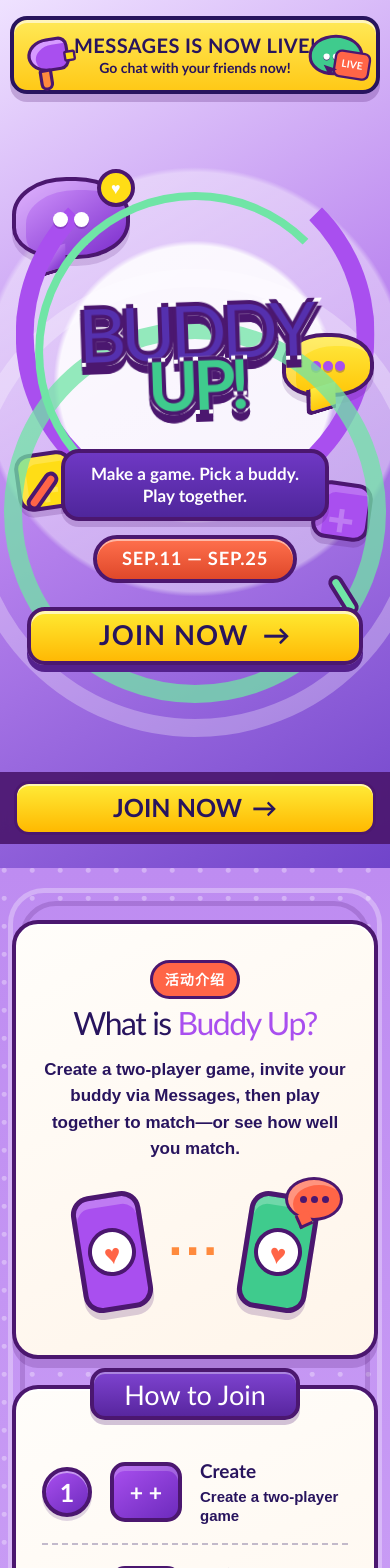
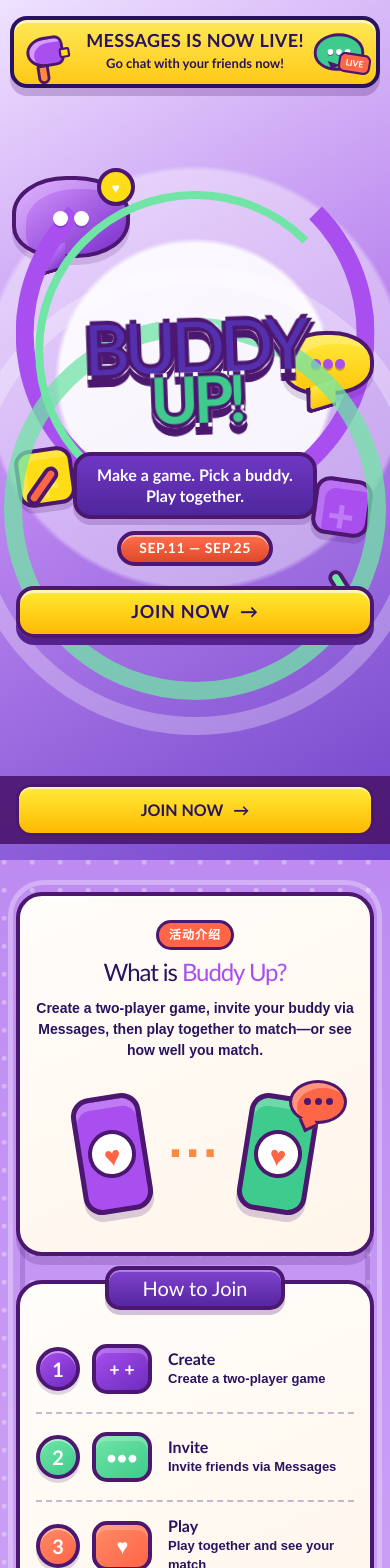
Before and after one commit to yhr502524848-boop/buddy-up-h5, a Next.js app: page / in a window 390 px wide. Shown: the top 1568 px of the page. Built offline with nearby package versions, Linux system fonts and the light colour scheme.

Commit message:
Tune mobile H5 typography and spacing

```diff
--- a/app/globals.css
+++ b/app/globals.css
@@ -837,6 +837,262 @@ button { color: inherit; font: inherit; }
   .toast { bottom: calc(78px + env(safe-area-inset-bottom)); }
 }
 
+/*
+ * In-app H5 type and spacing calibration.
+ * Reference artboard: 393px wide, 1x export.
+ */
+@media (max-width: 480px) {
+  body {
+    font-size: 14px;
+    line-height: 1.5;
+  }
+
+  .hero {
+    padding-inline: 10px;
+    padding-bottom: 32px;
+  }
+  .announcement {
+    min-height: 72px;
+    padding: 8px 52px;
+  }
+  .announcement p {
+    font-size: 18px;
+    line-height: 1.1;
+  }
+  .announcement span {
+    margin-top: 4px;
+    font-size: 13px;
+    line-height: 1.35;
+  }
+  .mini-megaphone {
+    left: 5px;
+    transform: scale(.72) rotate(-9deg);
+  }
+  .live-bubble {
+    right: 2px;
+    transform: scale(.72);
+  }
+  .live-bubble b {
+    font-size: 12px;
+    line-height: 1;
+  }
+  .hero-copy {
+    min-height: calc(100svh - 104px);
+    padding-top: 40px;
+  }
+  .hero-copy h1 {
+    font-size: clamp(66px, 18vw, 78px);
+    line-height: .78;
+  }
+  .hero-copy p {
+    margin: 28px 0 12px;
+    padding: 8px 20px;
+    font-size: 16px;
+    line-height: 1.35;
+  }
+  .hero-copy time {
+    padding: 5px 18px;
+    font-size: 14px;
+    line-height: 1.2;
+  }
+  .primary-cta {
+    min-width: calc(100vw - 32px);
+    min-height: 52px;
+    margin-top: 20px;
+    gap: 10px;
+    font-size: 18px;
+    line-height: 1.2;
+  }
+
+  .event-shell {
+    padding: 32px 16px 104px;
+  }
+  .intro {
+    gap: 16px;
+    padding: 24px 16px 20px;
+  }
+  .eyebrow {
+    margin-bottom: 8px;
+    padding: 4px 10px;
+    font-size: 12px;
+    line-height: 16px;
+  }
+  .intro h2 {
+    margin-bottom: 12px;
+    font-size: 24px;
+    line-height: 1.15;
+  }
+  .intro .section-copy > p:last-child {
+    font-size: 14px;
+    line-height: 1.5;
+  }
+
+  .two-column {
+    margin-top: 24px;
+    gap: 32px;
+  }
+  .panel {
+    padding: 42px 16px 16px;
+  }
+  .ribbon {
+    top: -18px;
+    min-width: 180px;
+    min-height: 44px;
+    padding: 6px 20px;
+  }
+  .ribbon h2 {
+    font-size: 20px;
+    line-height: 1.1;
+  }
+  .step-list li,
+  .reward-list li {
+    min-height: 88px;
+    gap: 12px;
+  }
+  .step-list li {
+    grid-template-columns: 44px 64px 1fr;
+  }
+  .step-list li > span:last-child,
+  .reward-list li > span:last-child {
+    font-size: 13px;
+    line-height: 1.45;
+  }
+  .step-list b,
+  .reward-list b {
+    margin-bottom: 2px;
+    font-size: 16px;
+    line-height: 1.2;
+  }
+  .number-badge {
+    width: 44px;
+    height: 44px;
+    font-size: 20px;
+    line-height: 1;
+  }
+  .step-mark {
+    width: 60px;
+    height: 50px;
+    font-size: 18px;
+    line-height: 1;
+  }
+  .reminder {
+    gap: 12px;
+    margin-top: 12px;
+    padding: 12px 14px;
+  }
+  .reminder p {
+    font-size: 13px;
+    line-height: 1.45;
+  }
+  .reward-list li {
+    grid-template-columns: 64px 1fr;
+    min-height: 96px;
+  }
+  .reward-icon {
+    width: 58px;
+    height: 58px;
+    font-size: 18px;
+    line-height: 1;
+  }
+
+  .showcase,
+  .templates,
+  .powers {
+    margin-top: 32px;
+    padding: 42px 12px 16px;
+  }
+  .showcase-grid {
+    gap: 12px;
+  }
+  .showcase-grid h3 {
+    margin: -8px 8px 8px;
+    padding: 8px;
+    font-size: 16px;
+    line-height: 1.25;
+  }
+  .template-hint {
+    margin-bottom: 12px;
+    font-size: 13px;
+    line-height: 1.5;
+  }
+  .template-grid {
+    gap: 8px;
+  }
+  .template-card {
+    min-height: 144px;
+    padding: 8px 6px 9px;
+  }
+  .template-card:last-child {
+    min-height: 128px;
+  }
+  .template-card > span {
+    min-height: 72px;
+    font-size: 22px;
+    line-height: 1;
+  }
+  .template-card b {
+    min-height: 40px;
+    padding: 6px 4px;
+    font-size: 12px;
+    line-height: 1.25;
+  }
+  .selection {
+    margin-top: 16px;
+    font-size: 13px;
+    line-height: 1.5;
+  }
+
+  .powers {
+    padding-bottom: 16px;
+  }
+  .power-grid {
+    gap: 12px;
+  }
+  .power-grid article {
+    min-height: 88px;
+    gap: 12px;
+    padding: 12px 14px;
+  }
+  .power-grid article span {
+    font-size: 12px;
+    line-height: 1.35;
+  }
+  .power-grid article b {
+    font-size: 16px;
+    line-height: 1.2;
+  }
+
+  .finale {
+    min-height: 150px;
+    margin-top: 24px;
+    padding: 20px 16px;
+    gap: 14px;
+  }
+  .finale p {
+    margin-bottom: 4px;
+    font-size: 13px;
+    line-height: 1.4;
+  }
+  .finale h2 {
+    font-size: 26px;
+    line-height: 1.1;
+  }
+  .mobile-join {
+    padding: 8px 16px max(8px, env(safe-area-inset-bottom));
+  }
+  .mobile-join button {
+    min-height: 52px;
+    font-size: 16px;
+    line-height: 1.2;
+  }
+  .toast {
+    padding: 12px 16px;
+    gap: 8px;
+    font-size: 13px;
+    line-height: 1.4;
+  }
+}
+
 @media (prefers-reduced-motion: reduce) {
   html { scroll-behavior: auto; }
   *, *::before, *::after { transition-duration: .01ms !important; animation-duration: .01ms !important; }
```
